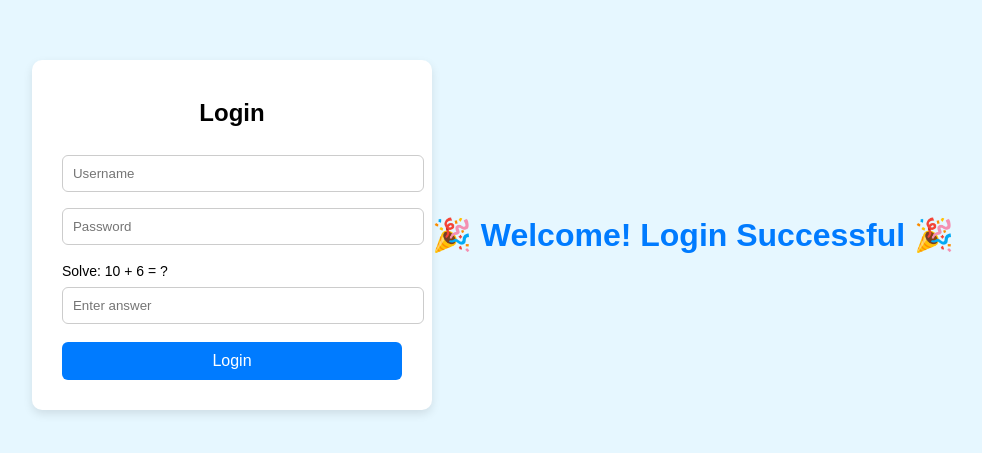
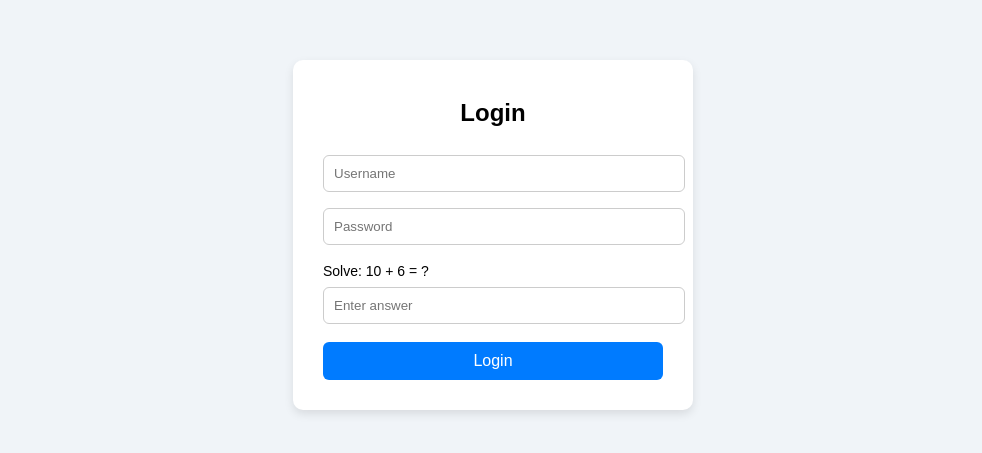
Before and after one commit to unknown-Yedhu/cyber-, a plain HTML site: page index.html in a window 1280 px wide. Shown: the part 173-626 px from the top of the page, without its empty margins (147-1129 px from the left). Drawn offline with Linux system fonts and the light colour scheme.

Commit message:
Update index.html

```diff
--- a/index.html
+++ b/index.html
@@ -105,27 +105,3 @@
   </script>
 </body>
 </html>
-
-<!DOCTYPE html>
-<html lang="en">
-<head>
-  <meta charset="UTF-8">
-  <title>Welcome</title>
-  <style>
-    body {
-      font-family: Arial, sans-serif;
-      background: #e6f7ff;
-      display: flex;
-      justify-content: center;
-      align-items: center;
-      height: 100vh;
-    }
-    h1 {
-      color: #007bff;
-    }
-  </style>
-</head>
-<body>
-  <h1>🎉 Welcome! Login Successful 🎉</h1>
-</body>
-</html>
```
